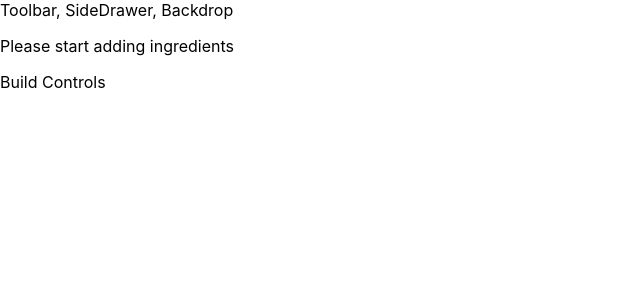
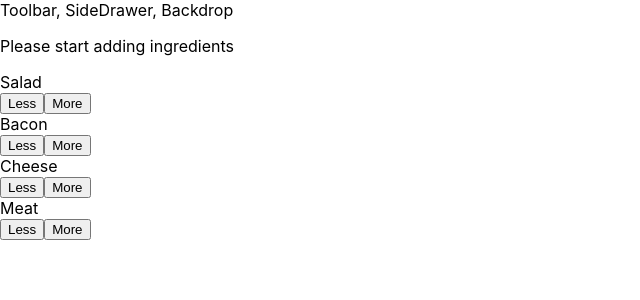
Before and after one commit to bimpop/react-burger-app, a React app: page / in a window 1280 px wide. Shown: the top 300 px of the page, without its empty margins (0-640 px from the left). Built offline with nearby package versions, Linux system fonts and the light colour scheme.

Commit message:
Outputting multiple build controls

```diff
--- a/src/components/Burger/BuildControls/BuildControls.js
+++ b/src/components/Burger/BuildControls/BuildControls.js
@@ -1,7 +1,21 @@
 import React from 'react';
 
+import classes from './BuildControls.css';
+import BuildControl from './BuildControl/BuildControl';
+
+const controls = [
+    { label: 'Salad', type: 'salad' },
+    { label: 'Bacon', type: 'bacon' },
+    { label: 'Cheese', type: 'cheese' },
+    { label: 'Meat', type: 'meat' }
+];
+
 const buildControls = (props) => (
-    <div></div>
+    <div className={classes.BuildControls}>
+        {controls.map((ctrl) => (
+            <BuildControl key={ctrl.label} label={ctrl.label} />
+        ))}
+    </div>
 );
 
 export default buildControls;
--- a/src/containers/BurgerBuilder/BurgerBuilder.js
+++ b/src/containers/BurgerBuilder/BurgerBuilder.js
@@ -2,6 +2,7 @@
 
 import Aux from '../../hoc/Auxiliary';
 import Burger from '../../components/Burger/Burger';
+import BuildControls from '../../components/Burger/BuildControls/BuildControls';
 
 class BurgerBuilder extends Component {
     // constructor(props){
@@ -22,7 +23,7 @@
         return (
             <Aux>
                 <Burger ingredients={this.state.ingredients} />
-                <div>Build Controls</div>
+                <BuildControls />
             </Aux>
         );
     };
```
